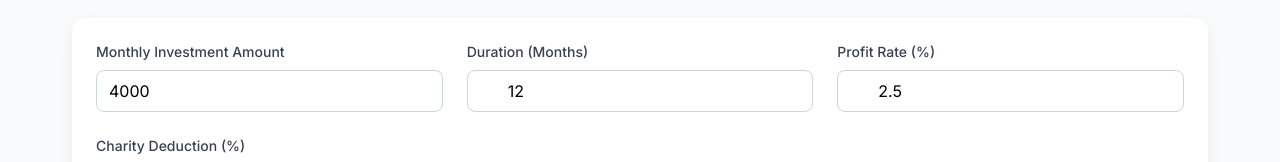
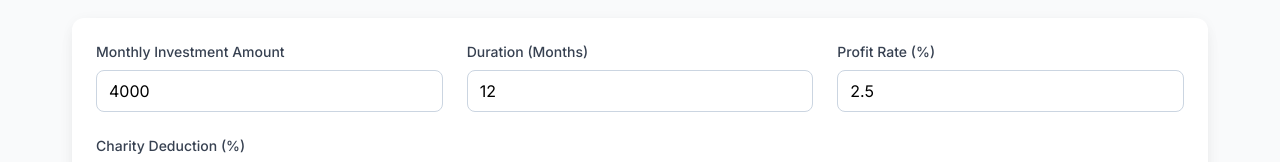
Before and after one commit to sajadparacha/InvestmentApp, a React (Create React App) app: page / in a window 1280 px wide. Both pictures are taken after a click on the button "Monthly Investment". Shown: the part 322-484 px from the top of the page. Built offline with nearby package versions, Linux system fonts and the light colour scheme.

Commit message:
style: align Goal Planner and Monthly Investment tab forms to match One-Time Investment
- Removed unnecessary wrappers and extra classes from input fields
- Ensured all labels and inputs use the same structure and classes for perfect alignment

```diff
--- a/src/views/GoalPlannerView.tsx
+++ b/src/views/GoalPlannerView.tsx
@@ -93,7 +93,6 @@ const GoalPlanner: React.FC<GoalPlannerProps> = ({
               <label className="block text-sm font-medium text-gray-700 mb-2">
                 Target Monthly Profit (after charity)
               </label>
-              <div className="relative">
               <input
                 type="number"
                 step="0.01"
@@ -103,7 +102,6 @@ const GoalPlanner: React.FC<GoalPlannerProps> = ({
                 value={inputs.targetMonthlyProfit}
                 onChange={handleInputChange}
               />
-              </div>
               {getErrorMessage(errors, 'targetMonthlyProfit') && (
                 <p className="text-red-500 text-sm mt-1">{getErrorMessage(errors, 'targetMonthlyProfit')}</p>
               )}
@@ -112,7 +110,6 @@ const GoalPlanner: React.FC<GoalPlannerProps> = ({
               <label className="block text-sm font-medium text-gray-700 mb-2">
                 Monthly Investment Amount
               </label>
-              <div className="relative">
               <input
                 type="number"
                 step="0.01"
@@ -122,7 +119,6 @@ const GoalPlanner: React.FC<GoalPlannerProps> = ({
                 value={inputs.monthlyInvestment}
                 onChange={handleInputChange}
               />
-              </div>
               {getErrorMessage(errors, 'monthlyInvestment') && (
                 <p className="text-red-500 text-sm mt-1">{getErrorMessage(errors, 'monthlyInvestment')}</p>
               )}
@@ -131,7 +127,6 @@ const GoalPlanner: React.FC<GoalPlannerProps> = ({
               <label className="block text-sm font-medium text-gray-700 mb-2">
                 Profit Rate (% per month)
               </label>
-              <div className="relative">
               <input
                 type="number"
                 step="0.01"
@@ -141,7 +136,6 @@ const GoalPlanner: React.FC<GoalPlannerProps> = ({
                 value={inputs.profitRate}
                 onChange={handleInputChange}
               />
-              </div>
               {getErrorMessage(errors, 'profitRate') && (
                 <p className="text-red-500 text-sm mt-1">{getErrorMessage(errors, 'profitRate')}</p>
               )}
@@ -150,7 +144,6 @@ const GoalPlanner: React.FC<GoalPlannerProps> = ({
               <label className="block text-sm font-medium text-gray-700 mb-2">
                 Charity Deduction (%)
               </label>
-              <div className="relative">
               <input
                 type="number"
                 min="1"
@@ -162,7 +155,6 @@ const GoalPlanner: React.FC<GoalPlannerProps> = ({
                 value={inputs.charityDeduction}
                 onChange={handleInputChange}
               />
-              </div>
               {getErrorMessage(errors, 'charityDeduction') && (
                 <p className="text-red-500 text-sm mt-1">{getErrorMessage(errors, 'charityDeduction')}</p>
               )}
--- a/src/views/MonthlyInvestmentView.tsx
+++ b/src/views/MonthlyInvestmentView.tsx
@@ -105,7 +105,6 @@ const MonthlyInvestment: React.FC<MonthlyInvestmentProps> = ({
               <label className="block text-sm font-medium text-gray-700 mb-2">
                 Monthly Investment Amount
               </label>
-              <div className="relative">
               <input
                 type="number"
                 step="0.01"
@@ -115,7 +114,6 @@ const MonthlyInvestment: React.FC<MonthlyInvestmentProps> = ({
                 value={inputs.monthlyAmount}
                 onChange={handleInputChange}
               />
-              </div>
               {getErrorMessage(errors, 'monthlyAmount') && (
                 <p className="text-red-500 text-sm mt-1">{getErrorMessage(errors, 'monthlyAmount')}</p>
               )}
@@ -124,16 +122,14 @@ const MonthlyInvestment: React.FC<MonthlyInvestmentProps> = ({
               <label className="block text-sm font-medium text-gray-700 mb-2">
                 Duration (Months)
               </label>
-              <div className="relative">
               <input
                 type="number"
-                  className="input-field pl-10"
+                className="input-field"
                 placeholder="12"
                 name="duration"
                 value={inputs.duration}
                 onChange={handleInputChange}
               />
-              </div>
               {getErrorMessage(errors, 'duration') && (
                 <p className="text-red-500 text-sm mt-1">{getErrorMessage(errors, 'duration')}</p>
               )}
@@ -142,17 +138,15 @@ const MonthlyInvestment: React.FC<MonthlyInvestmentProps> = ({
               <label className="block text-sm font-medium text-gray-700 mb-2">
                 Profit Rate (%)
               </label>
-              <div className="relative">
               <input
                 type="number"
                 step="0.01"
-                  className="input-field pl-10"
+                className="input-field"
                 placeholder="8.00"
                 name="profitRate"
                 value={inputs.profitRate}
                 onChange={handleInputChange}
               />
-              </div>
               {getErrorMessage(errors, 'profitRate') && (
                 <p className="text-red-500 text-sm mt-1">{getErrorMessage(errors, 'profitRate')}</p>
               )}
@@ -161,7 +155,6 @@ const MonthlyInvestment: React.FC<MonthlyInvestmentProps> = ({
               <label className="block text-sm font-medium text-gray-700 mb-2">
                 Charity Deduction (%)
               </label>
-              <div className="relative">
               <input
                 type="number"
                 min="1"
@@ -173,7 +166,6 @@ const MonthlyInvestment: React.FC<MonthlyInvestmentProps> = ({
                 value={inputs.charityDeduction}
                 onChange={handleInputChange}
               />
-              </div>
               {getErrorMessage(errors, 'charityDeduction') && (
                 <p className="text-red-500 text-sm mt-1">{getErrorMessage(errors, 'charityDeduction')}</p>
               )}
```
Lines whose indentation alone changed are shown as unchanged.
